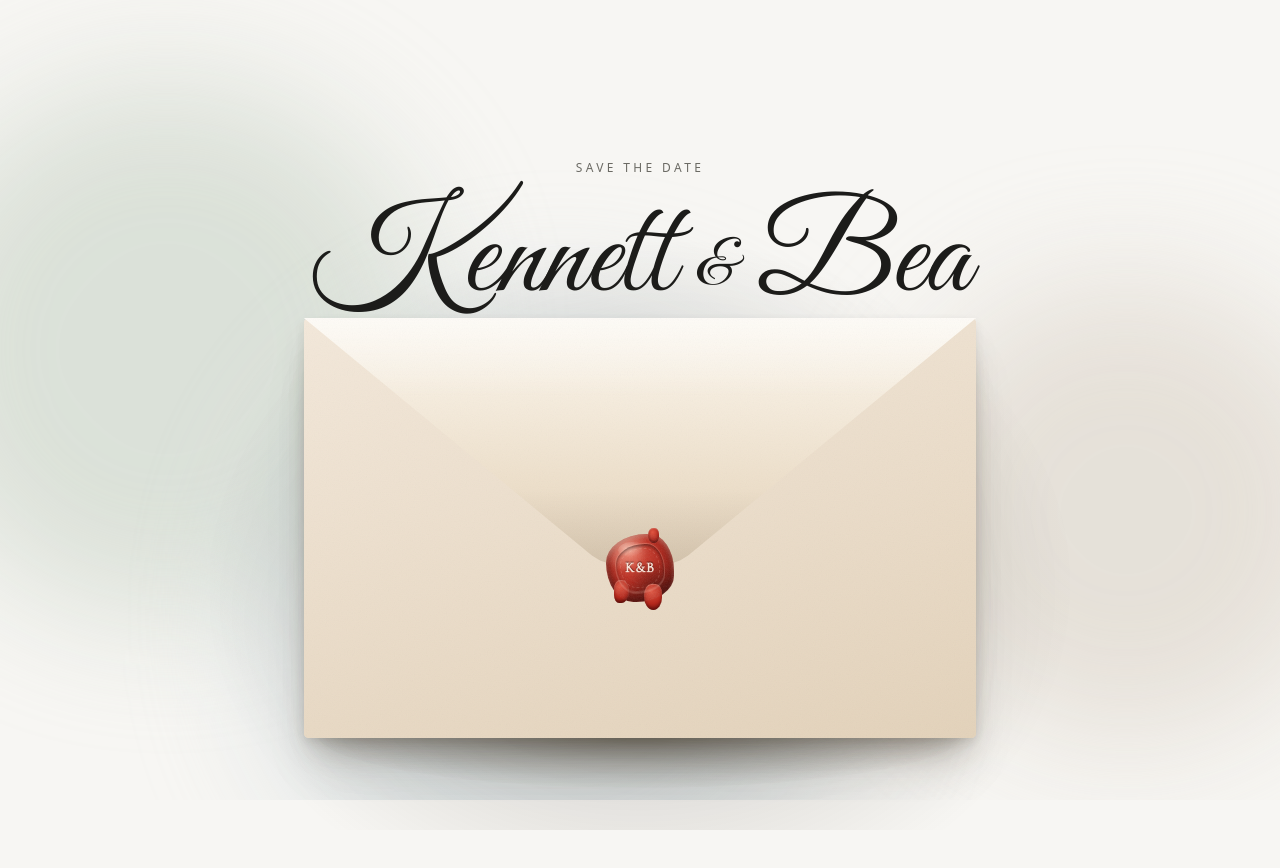
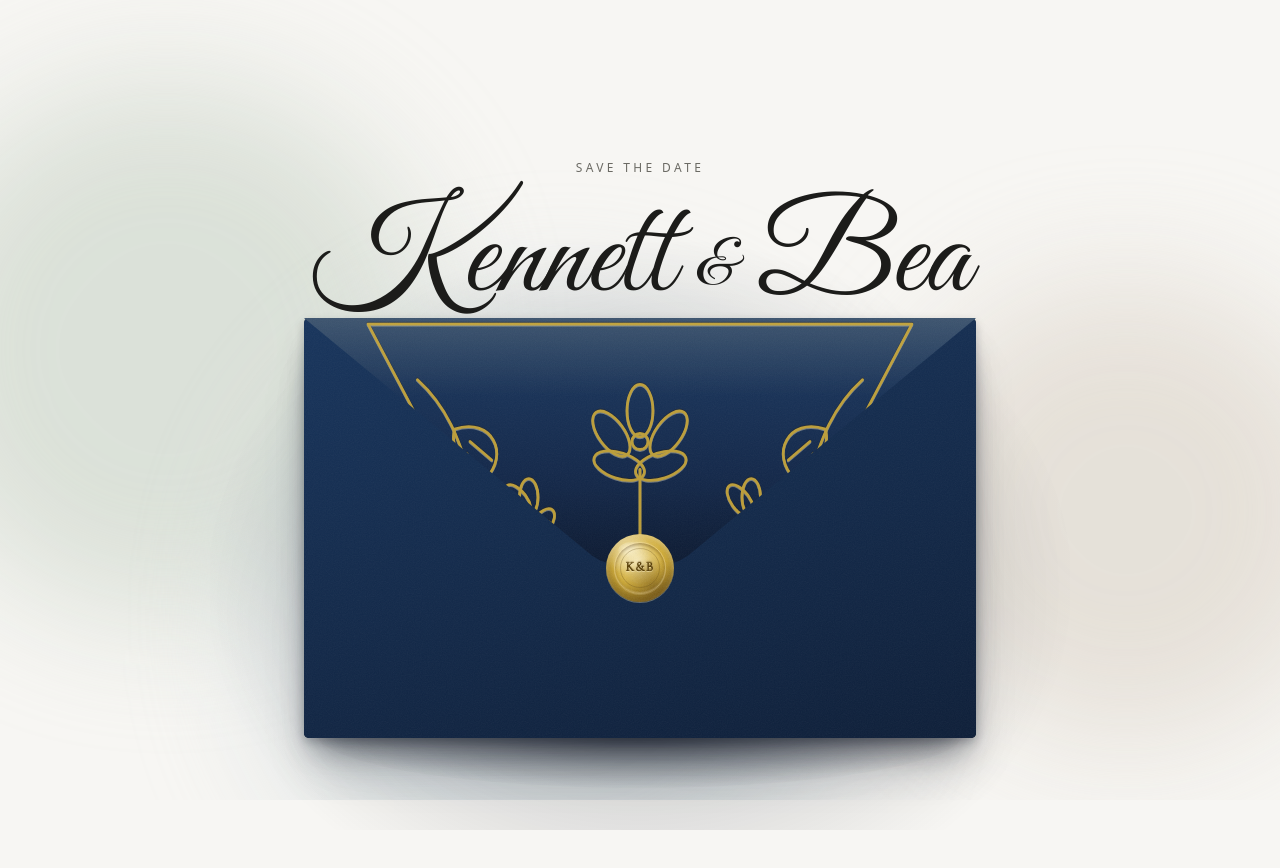
Before and after one commit to jigolaurito93/nuptial-suite, a Next.js app: page / in a window 1280 px wide. Shown: the top 868 px of the page. Built offline with nearby package versions, Linux system fonts and the light colour scheme.

Commit message:
added floral patterns to flap

```diff
--- a/src/app/globals.css
+++ b/src/app/globals.css
@@ -8,6 +8,11 @@
   --accent-soft: #e4ebe3;
   --border: #ddd9d0;
   --surface: #fffcf8;
+  --envelope-navy: #0c1a32;
+  --envelope-navy-mid: #163056;
+  --envelope-navy-deep: #081225;
+  --envelope-gold: #d4af37;
+  --envelope-gold-hi: #f0e0b0;
   --orb-a: #c5d0c3;
   --orb-b: #d8cfc3;
   --orb-c: #c9d4d8;
@@ -259,8 +264,8 @@ body {
   border-radius: 1.2rem;
   background: radial-gradient(
     ellipse at 50% 58%,
-    rgba(48, 38, 24, 0.22) 0%,
-    rgba(48, 38, 24, 0.1) 42%,
+    rgba(8, 14, 28, 0.28) 0%,
+    rgba(8, 14, 28, 0.12) 42%,
     transparent 72%
   );
   filter: blur(28px);
@@ -275,8 +280,8 @@ body {
   border-radius: 100%;
   background: radial-gradient(
     ellipse at center,
-    rgba(48, 38, 24, 0.42) 0%,
-    rgba(48, 38, 24, 0.16) 40%,
+    rgba(8, 14, 28, 0.5) 0%,
+    rgba(8, 14, 28, 0.2) 40%,
     transparent 74%
   );
   filter: blur(14px);
@@ -305,13 +310,13 @@ body {
   inset: 0;
   border-radius: 0.3rem;
   background:
-    linear-gradient(180deg, rgba(255, 255, 255, 0.42), transparent 32%),
-    linear-gradient(168deg, #f9f2e8 0%, #eddfca 54%, #e2d1b9 100%);
+    linear-gradient(180deg, rgba(232, 220, 176, 0.14), transparent 34%),
+    linear-gradient(168deg, #1a3358 0%, #122444 52%, #0a1628 100%);
   box-shadow:
-    inset 0 0 0 1px rgba(196, 176, 154, 0.55),
-    0 4px 10px rgba(48, 38, 24, 0.1),
-    0 18px 28px -10px rgba(48, 38, 24, 0.28),
-    0 36px 48px -16px rgba(48, 38, 24, 0.22);
+    inset 0 0 0 1px rgba(212, 175, 55, 0.38),
+    0 4px 10px rgba(8, 14, 28, 0.22),
+    0 18px 28px -10px rgba(8, 14, 28, 0.42),
+    0 36px 48px -16px rgba(8, 14, 28, 0.32);
   transform: translateZ(0);
 }
 
@@ -506,7 +511,7 @@ body {
 }
 
 .envelope-pocket {
-  --pocket-paper: linear-gradient(165deg, #f3e8da 0%, #e3d2ba 100%);
+  --pocket-paper: linear-gradient(165deg, #17345c 0%, #0d1e38 100%);
 
   position: absolute;
   inset: 0;
@@ -514,7 +519,7 @@ body {
   border-radius: 0.3rem;
   /* drop-shadow traces the clipped V rather than the element box, so the fold
      casts onto the card behind it instead of casting a straight line. */
-  filter: drop-shadow(0 -3px 4px rgba(60, 46, 30, 0.22));
+  filter: drop-shadow(0 -3px 4px rgba(8, 16, 32, 0.4));
 }
 
 .pocket-side {
@@ -579,10 +584,10 @@ body {
   );
   /* drop-shadow follows the clipped triangle, so the flap casts onto the
      pocket instead of a rectangular box. */
-  filter: drop-shadow(0 1px 0 rgba(255, 248, 236, 0.35))
-    drop-shadow(0 3px 2px rgba(48, 38, 24, 0.16))
-    drop-shadow(0 10px 12px rgba(48, 38, 24, 0.22))
-    drop-shadow(0 22px 18px rgba(48, 38, 24, 0.12));
+  filter: drop-shadow(0 1px 0 rgba(232, 220, 176, 0.28))
+    drop-shadow(0 3px 2px rgba(8, 14, 28, 0.28))
+    drop-shadow(0 10px 12px rgba(8, 14, 28, 0.32))
+    drop-shadow(0 22px 18px rgba(8, 14, 28, 0.18));
 }
 
 .flap-outer,
@@ -594,8 +599,8 @@ body {
 
 .flap-outer {
   background:
-    linear-gradient(180deg, rgba(255, 255, 255, 0.5), transparent 28%),
-    linear-gradient(180deg, #fdf8ef 0%, #eddfca 60%, #dfcdb4 100%);
+    linear-gradient(180deg, rgba(232, 220, 176, 0.16), transparent 28%),
+    linear-gradient(180deg, #1c3a62 0%, #13284a 55%, #0c1a32 100%);
 }
 
 .flap-outer::before {
@@ -605,26 +610,25 @@ body {
   background: linear-gradient(
     180deg,
     transparent 62%,
-    rgba(60, 46, 30, 0.14) 100%
+    rgba(6, 12, 24, 0.28) 100%
   );
+}
+
+.flap-outer::after {
+  content: "";
+  pointer-events: none;
+  position: absolute;
+  inset: 0;
+  background: url("/envelope-flap-floral.svg") center 8% / 92% auto no-repeat;
+  filter: drop-shadow(0 1px 0 rgba(255, 244, 210, 0.45))
+    drop-shadow(0 -1px 0 rgba(48, 30, 4, 0.35));
+  opacity: 0.88;
 }
 
 /* Only seen once the flap has folded back, by which point the hinge is at the
    bottom of the shape on screen and the point is at the top. */
 .flap-lining {
-  background: linear-gradient(180deg, #74856a 0%, #8b9a87 62%, #93a18e 100%);
-}
-
-.flap-lining::before {
-  content: "";
-  position: absolute;
-  inset: 0;
-  opacity: 0.16;
-  background-image: repeating-linear-gradient(
-    45deg,
-    rgba(255, 255, 255, 0.6) 0 1px,
-    transparent 1px 9px
-  );
+  background: linear-gradient(180deg, #10203c 0%, #1a3358 62%, #243e66 100%);
 }
 
 .flap-shade {
@@ -649,42 +653,41 @@ body {
 }
 
 .envelope-seal {
-  --wax-hi: #e05642;
-  --wax-mid: #b4281c;
-  --wax-lo: #6a100c;
+  --wax-hi: #f3e2a8;
+  --wax-mid: #d4af37;
+  --wax-lo: #8a6416;
 
   position: relative;
   display: grid;
   width: 4.25rem;
   height: 4.25rem;
   place-items: center;
-  border-radius: 62% 38% 58% 42% / 44% 56% 40% 60%;
+  border-radius: 50%;
   background:
     radial-gradient(
-      circle at 28% 22%,
-      rgba(255, 210, 190, 0.5),
-      transparent 32%
+      circle at 32% 26%,
+      rgba(255, 246, 210, 0.7),
+      transparent 34%
     ),
-    radial-gradient(circle at 72% 78%, rgba(40, 6, 4, 0.42), transparent 38%),
+    radial-gradient(circle at 70% 78%, rgba(80, 52, 10, 0.45), transparent 42%),
     radial-gradient(
-      circle at 36% 30%,
+      circle at 46% 38%,
       var(--wax-hi) 0%,
-      var(--wax-mid) 42%,
-      #8a1810 72%,
+      var(--wax-mid) 46%,
+      #b89422 74%,
       var(--wax-lo) 100%
     );
   box-shadow:
-    inset 0 3px 4px rgba(255, 220, 200, 0.38),
-    inset 0 -6px 12px rgba(40, 6, 4, 0.58),
-    inset 2px 0 4px rgba(40, 6, 4, 0.18);
-  color: #f6e2d8;
+    inset 0 3px 5px rgba(255, 244, 210, 0.45),
+    inset 0 -7px 12px rgba(70, 44, 8, 0.5),
+    0 1px 0 rgba(255, 236, 180, 0.35);
+  color: #5c430c;
   font-family: var(--font-display);
-  font-size: 0.88rem;
+  font-size: 0.82rem;
   font-weight: 600;
-  letter-spacing: 0.08em;
-  filter: drop-shadow(0 1px 0 rgba(255, 214, 196, 0.2))
-    drop-shadow(0 4px 3px rgba(48, 8, 6, 0.32))
-    drop-shadow(0 14px 16px rgba(92, 16, 12, 0.34));
+  letter-spacing: 0.1em;
+  filter: drop-shadow(0 1px 0 rgba(255, 236, 180, 0.35))
+    drop-shadow(0 6px 10px rgba(20, 12, 4, 0.4));
   will-change: transform, opacity;
 }
 
@@ -699,7 +702,7 @@ body {
   border-radius: 60% 40% 50% 50%;
   background: radial-gradient(
     ellipse at 40% 40%,
-    rgba(255, 230, 214, 0.45),
+    rgba(255, 248, 220, 0.55),
     transparent 70%
   );
 }
@@ -717,16 +720,7 @@ body {
 }
 
 .seal-drip {
-  position: absolute;
-  background: radial-gradient(
-    circle at 40% 28%,
-    var(--wax-hi),
-    var(--wax-mid) 58%,
-    var(--wax-lo)
-  );
-  box-shadow:
-    inset 0 1px 1px rgba(255, 210, 190, 0.28),
-    inset 0 -2px 3px rgba(40, 6, 4, 0.4);
+  display: none;
 }
 
 .seal-drip-a {
@@ -755,29 +749,30 @@ body {
 
 .seal-ring {
   position: absolute;
-  inset: 13%;
-  border: 1.5px solid rgba(255, 214, 196, 0.2);
-  border-radius: inherit;
+  inset: 12%;
+  border: 1.5px solid rgba(255, 236, 180, 0.35);
+  border-radius: 50%;
   box-shadow:
-    inset 0 2px 3px rgba(40, 6, 4, 0.5),
-    inset 0 -1px 1px rgba(255, 210, 190, 0.16),
-    0 1px 0 rgba(255, 214, 196, 0.14);
+    inset 0 2px 3px rgba(70, 44, 8, 0.35),
+    inset 0 -1px 1px rgba(255, 236, 180, 0.25),
+    0 1px 0 rgba(255, 236, 180, 0.2);
 }
 
 .seal-ring::before {
   content: "";
   position: absolute;
-  inset: 9%;
-  border: 1px dashed rgba(255, 214, 196, 0.18);
-  border-radius: inherit;
+  inset: 10%;
+  border: 1px solid rgba(92, 67, 12, 0.28);
+  border-radius: 50%;
 }
 
 .seal-mark {
   position: relative;
   z-index: 1;
+  color: #5c430c;
   text-shadow:
-    0 1px 0 rgba(255, 214, 196, 0.2),
-    0 -1px 1px rgba(40, 6, 4, 0.6);
+    0 1px 0 rgba(255, 244, 210, 0.45),
+    0 -1px 1px rgba(70, 44, 8, 0.35);
 }
 
 .envelope-back::after,
```
Also changed, not shown: public/envelope-flap-floral.svg (added).
